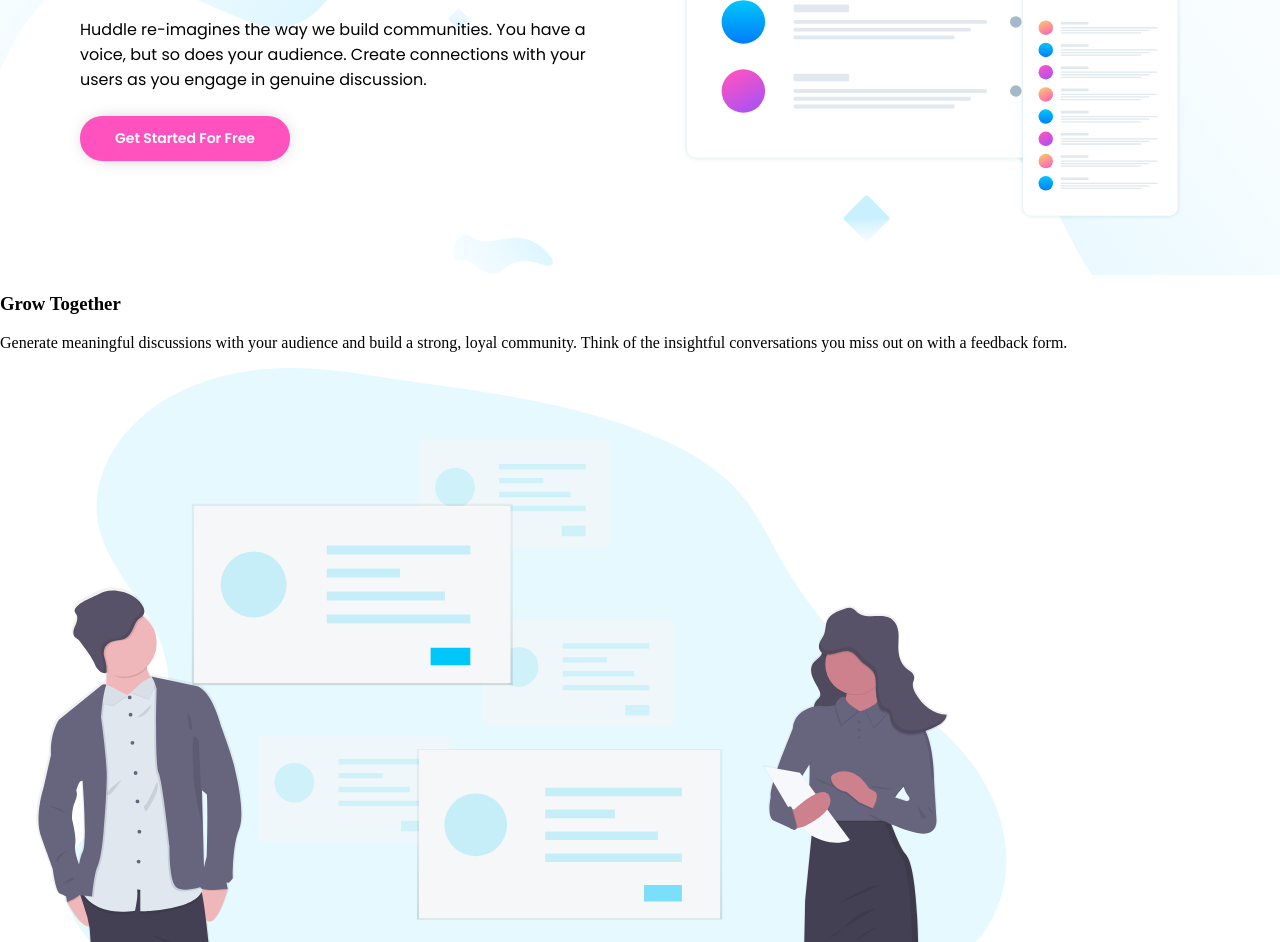
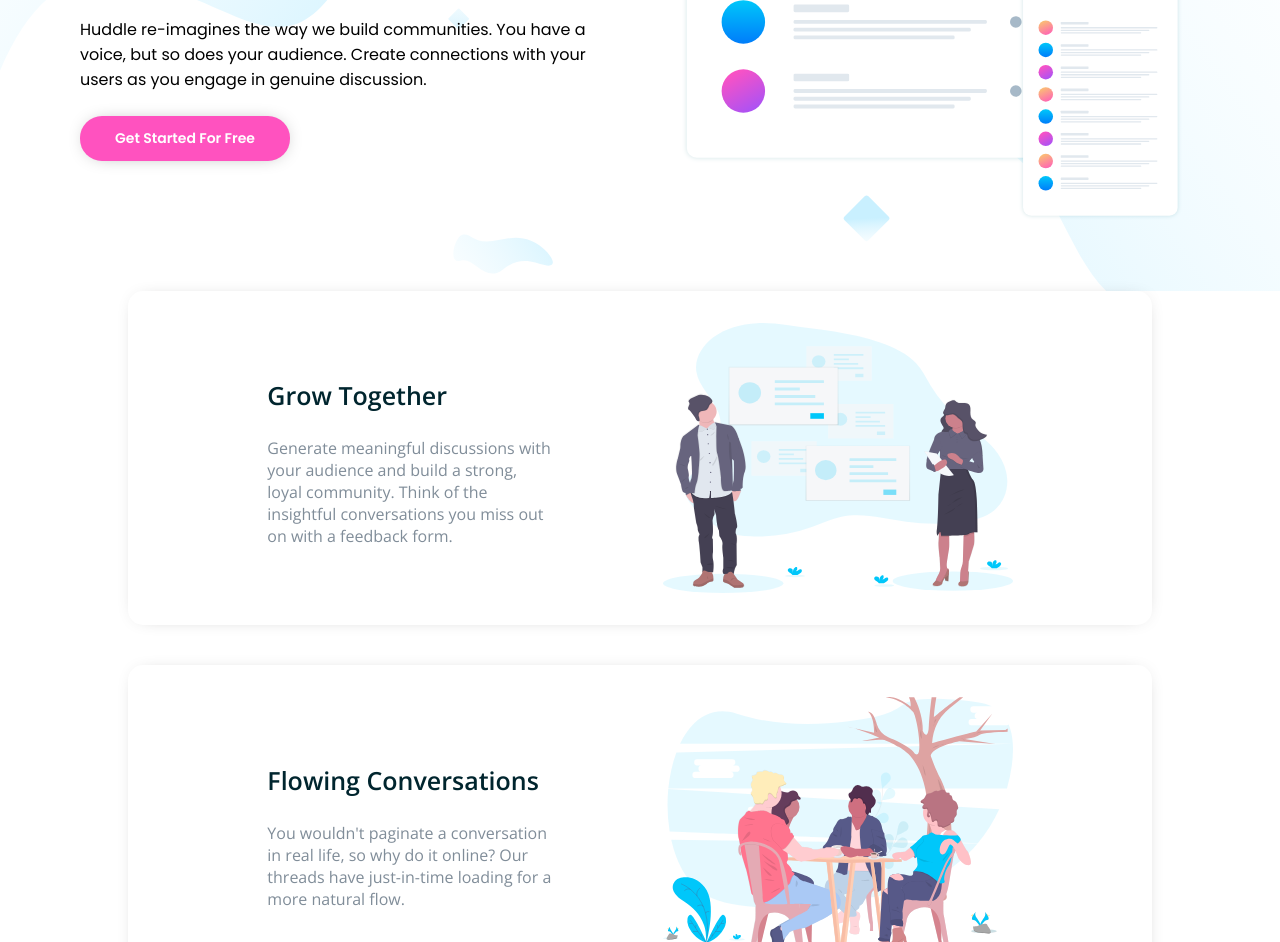
Before and after one commit to Camilatavaresg/huddle-page, a plain HTML site: page index.html in a window 1280 px wide. Shown: the part 292-1234 px from the top of the page. Drawn offline with nearby package versions, Linux system fonts and the light colour scheme.

Commit message:
main section

```diff
--- a/assets/stylesheets/header.css
+++ b/assets/stylesheets/header.css
@@ -2,7 +2,7 @@
      background: url('../images/bg-hero-desktop.svg');
      background-size: cover;
      font-family: 'Poppins', sans-serif;
-     padding-bottom: 3rem;
+     padding-bottom: 4rem;
 }
 
 .heading {
@@ -66,5 +66,6 @@
 
 .header-img img {
      width: 88%;
+     min-width: 450px;
      margin: 0 auto;
 }
--- /dev/null
+++ b/assets/stylesheets/main.css
@@ -0,0 +1,29 @@
+.content-container {
+     font-family: 'Open Sans', sans-serif;
+     border-radius: 15px;
+     box-shadow: rgb(145, 144, 144) 0.5px 0.5px 20px -12px;
+     display: flex;
+     justify-content: space-evenly;
+     align-items: center;
+     width: 80%;
+     margin: 0 auto 2.5rem;
+     padding: 2rem;
+}
+
+.written-content {
+     width: 30%;
+}
+
+.written-content h3 {
+     font-size: 25px;
+     color: var(--Very-Dark-Cyan);
+}
+
+.written-content p {
+     color: var(--Grayish-Blue);
+}
+
+.content-container img {
+     width: 350px;
+     height: 270px;
+}
--- a/index.html
+++ b/index.html
@@ -8,6 +8,7 @@
   <script src="https://unpkg.com/feather-icons"></script>
   <link rel="stylesheet" href="assets/stylesheets/style.css">
   <link rel="stylesheet" href="assets/stylesheets/header.css">
+  <link rel="stylesheet" href="assets/stylesheets/main.css">
 </head>
 <body>
   <header>
@@ -29,21 +30,27 @@
   </header>
   <main>
     <div class="content-container">
+      <div class="written-content">
         <h3>Grow Together</h3>
         <p>Generate meaningful discussions with your audience and build a strong, loyal community.
           Think of the insightful conversations you miss out on with a feedback form. </p>
+      </div>
       <img src="assets/images/illustration-grow-together.svg" alt="illustration of two people">
     </div>
     <div class="content-container">
+      <div class="written-content">
         <h3>Flowing Conversations</h3>
         <p>You wouldn't paginate a conversation in real life, so why do it online? Our threads
           have just-in-time loading for a more natural flow. </p>
+      </div>
       <img src="assets/images/illustration-flowing-conversation.svg" alt="illustration of four people sitting down">
     </div>
     <div class="content-container">
+      <div class="written-content">
         <h3>Your Users</h3>
         <p>It takes no time at all to integrate Huddle with your app's authentication solution.
           This means, once signed in to your app, your users can start chatting immediately.</p>
+      </div>
       <img src="assets/images/illustration-your-users.svg" alt="illustration of three people working">
     </div>
     <div class="start-container">
```
Lines whose indentation alone changed are shown as unchanged.
